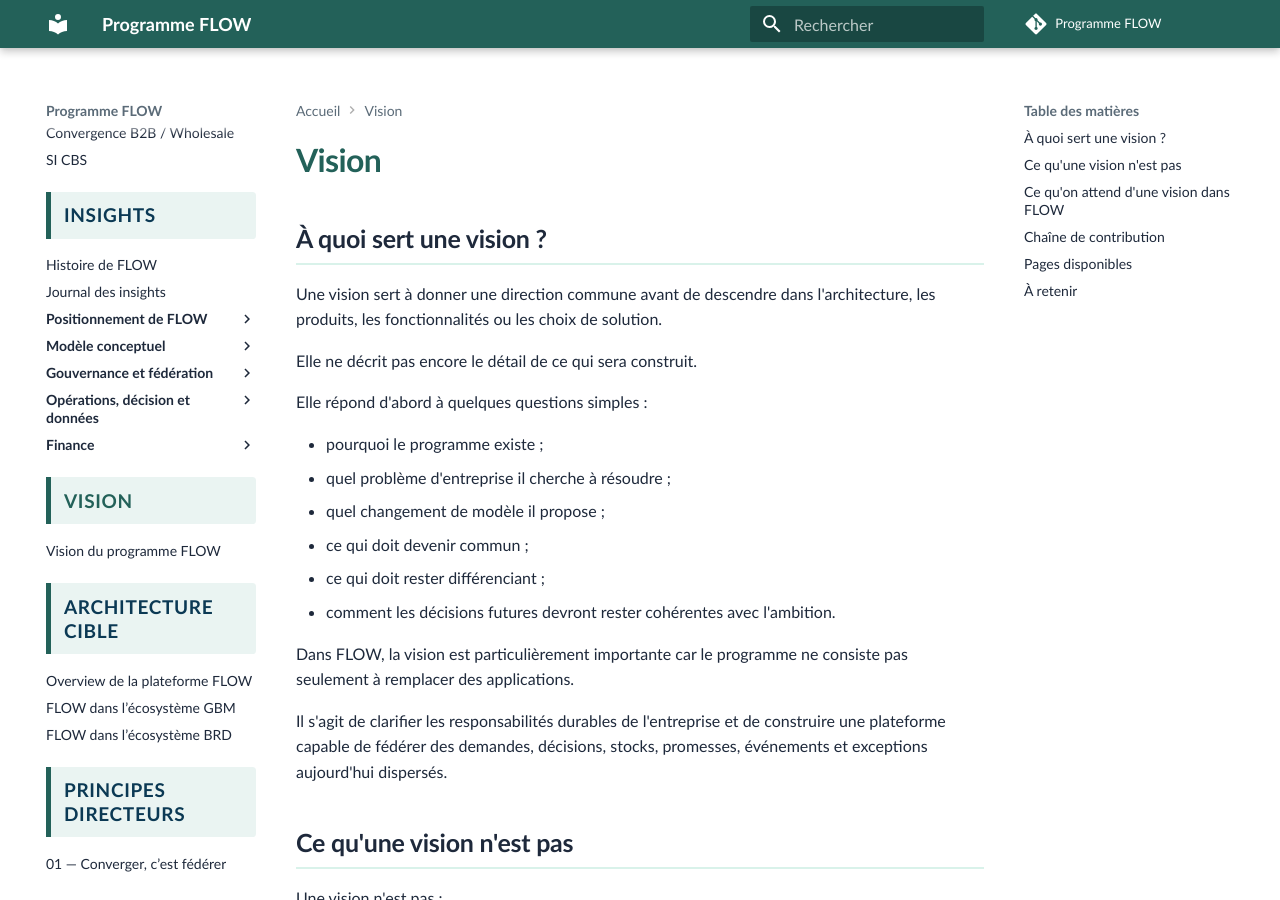
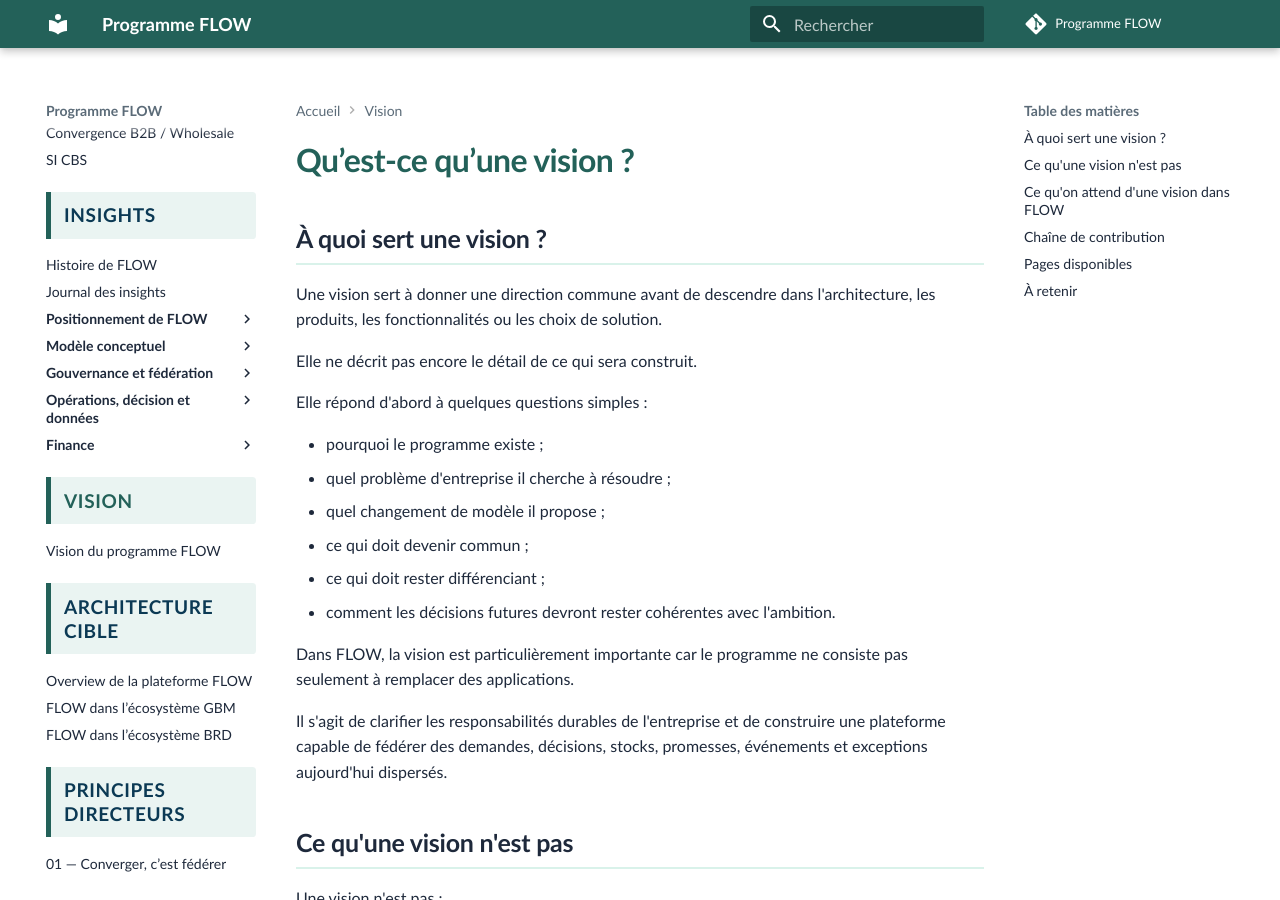
Before and after one commit to laurent-sintes/FLOW-Program, an MkDocs documentation site: the page built from docs/architecture-entreprise/vision/index.md, in a window 1280 px wide and 900 px high. Built offline with MkDocs 1.6.1 and Material for MkDocs 9.7.7, drawn with Linux system fonts in a browser that asks for light colours; comment, search, counter and statistics services are not loaded.

Commit message:
Clarify Vision section landing page title

```diff
--- a/docs/architecture-entreprise/vision/index.md
+++ b/docs/architecture-entreprise/vision/index.md
@@ -1,4 +1,4 @@
-# Vision
+# Qu’est-ce qu’une vision ?
 
 ## À quoi sert une vision ?
 
```
